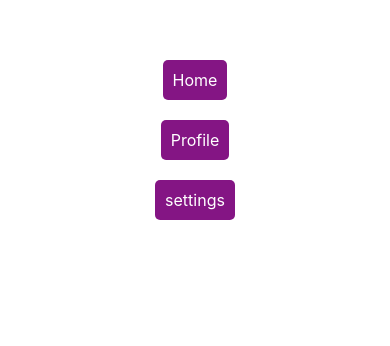
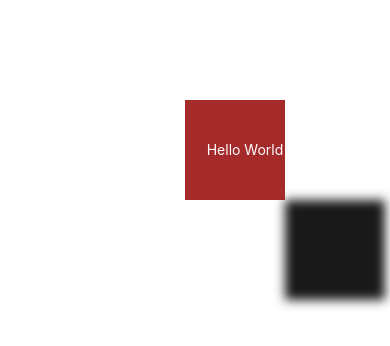
Before and after one commit to kuldeeepkumar/practiceApp, a React Native app: screen / in a window 390 px wide. Shown: the part 282-628 px from the top of the page. Built offline with nearby package versions, Linux system fonts and the light colour scheme.

Commit message:
Comprehensive list of React Native Syles are done

```diff
--- a/App.js
+++ b/App.js
@@ -12,6 +12,7 @@
 import Exercise10 from "./src/Exercise/Exercise10";
 import Exercise11 from "./src/Exercise/Exercise11";
 import Exercise12 from "./src/Exercise/Exercise12";
+import Exercise13 from "./src/Exercise/Exercise13";
 
 export default function App() {
   return (
@@ -30,7 +31,8 @@
       {/* <Exercise9 /> */}
       {/* <Exercise10 />*/}
       {/* <Exercise11 /> */}
-      <Exercise12 />
+      {/* <Exercise12 /> */}
+      <Exercise13 />
     </>
   );
 }
```
